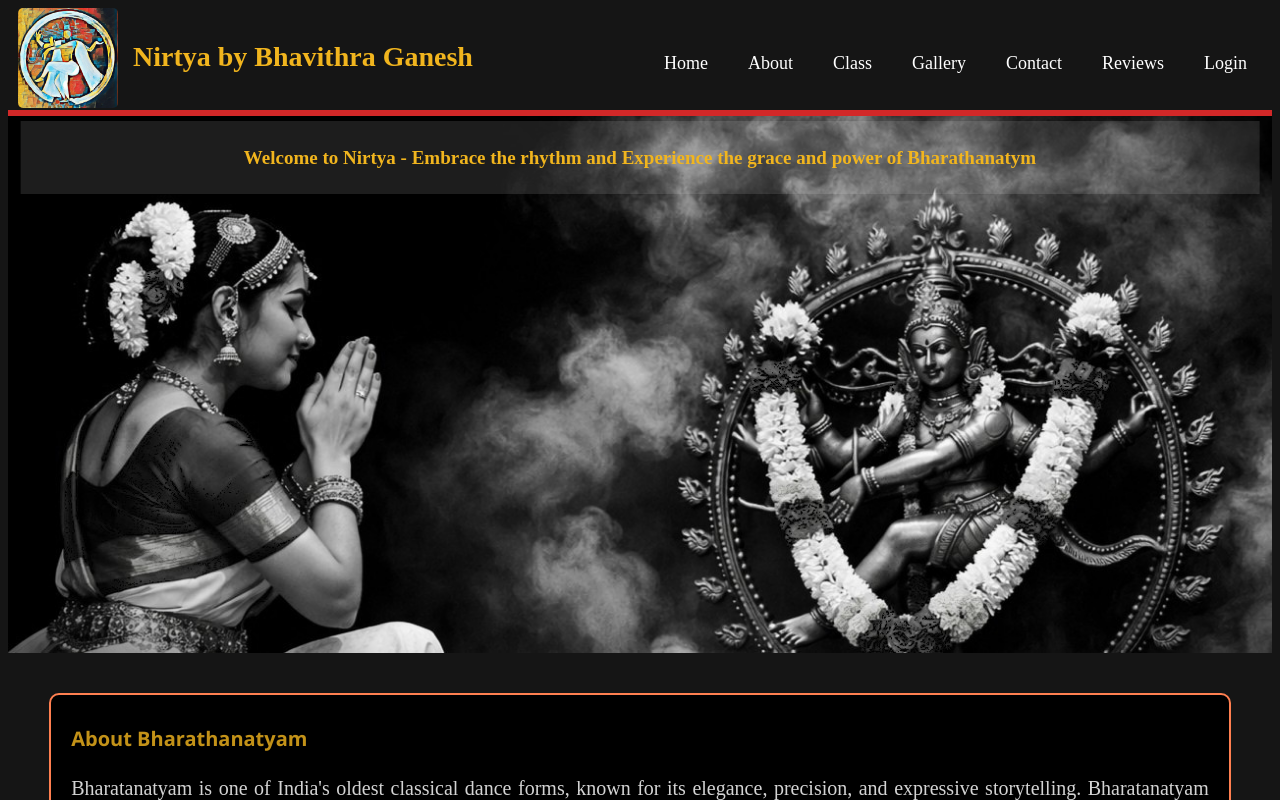
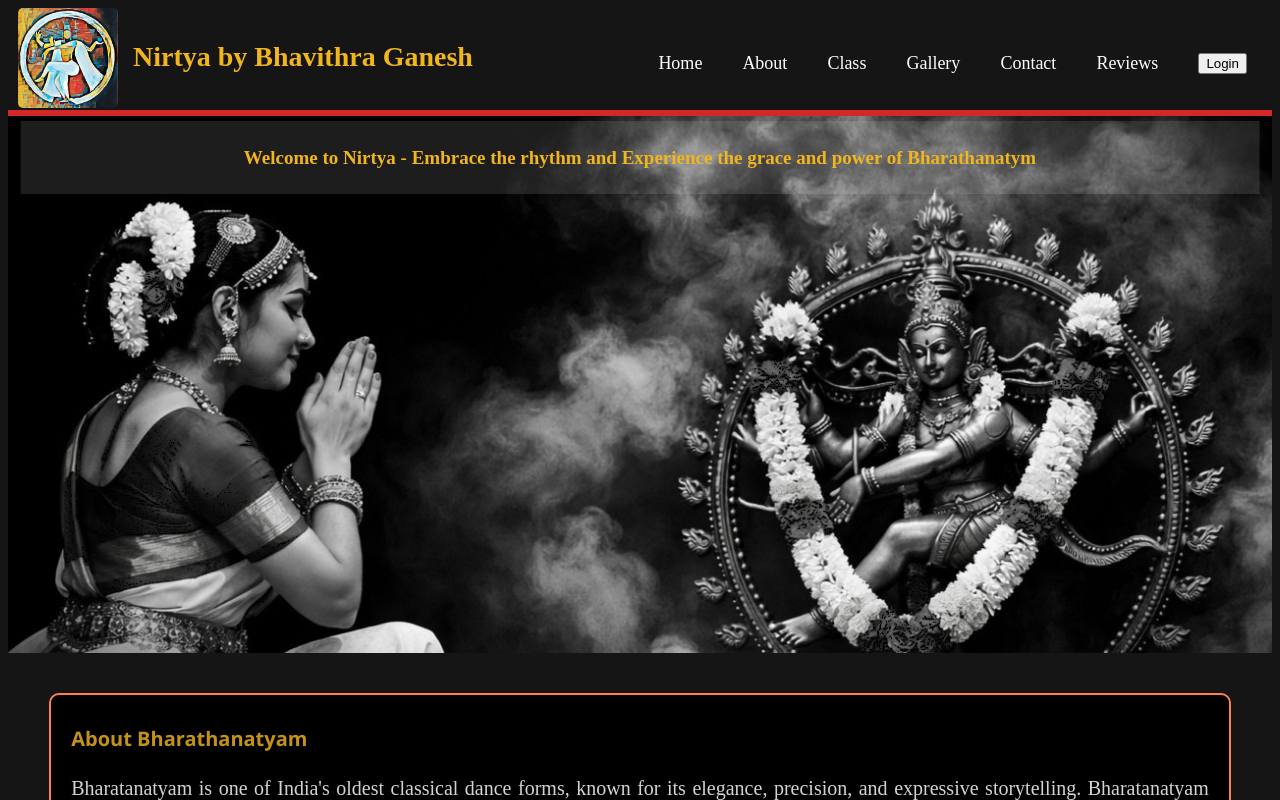
Before and after one commit to suganthi1410/unit2_Project_FullstackApplication_NirtyabyBhavithraGanesh, a React (Vite) app in the folder frontend/: page / in a window 1280 px wide. Shown: the top 800 px of the page. Built offline with nearby package versions, Linux system fonts and the light colour scheme.

Commit message:
refactored the fetch the predefined username and password and and update App.jsx

```diff
--- a/frontend/src/App.jsx
+++ b/frontend/src/App.jsx
@@ -1,4 +1,5 @@
 import { BrowserRouter, Routes, Route } from "react-router-dom";
+import { useState } from "react";
 
 import Header from "./components/layout/Header.jsx";
 import Footer from "./components/layout/Footer.jsx";
@@ -12,11 +13,27 @@ import Contact from "./components/pages/Contact.jsx";
 import ClassSchedule from "./components/classschedule/ClassSchedule.jsx";
 import ClassTimings from "./components/classschedule/ClassTimings";
 import ReviewPage from "./components/reviewpage/ReviewPage.jsx";
-import LoginPage from "./components/loginpage/Login.jsx";
+import LoginModal from "./components/modal/LoginModal";
+
 function App() {
+  const [loggedInUser, setLoggedInUser] = useState(null);
+  const [showLoginModal, setShowLoginModal] = useState(false);
+
   return (
     <BrowserRouter>
-      <Header />
+      <Header
+      onOpenLogin={() => setShowLoginModal(true)}
+        loggedInUser={loggedInUser}
+        />
+          {showLoginModal && (
+        <LoginModal
+          onClose={() => setShowLoginModal(false)}
+          onLogin={(username) => {
+            setLoggedInUser(username);
+            setShowLoginModal(false);
+          }}
+        />
+      )}
 
       <Routes>
         <Route path="/" element={<Home />} />
@@ -27,9 +44,9 @@ function App() {
 
         <Route path="/gallery" element={<Gallery />} />
         <Route path="/contact" element={<Contact />} />
+        <Route path="/review" element={<ReviewPage loggedInUser={loggedInUser} />} />
 
-        <Route path="/review" element={<ReviewPage />} />
-        <Route path="/login" element={<LoginPage />} />
+
       </Routes>
       <Footer />
     </BrowserRouter>
--- a/frontend/src/components/layout/Header.jsx
+++ b/frontend/src/components/layout/Header.jsx
@@ -4,7 +4,7 @@ import logo from '../../assets/images/logo.jpeg';
 //function created for header that displays Logo,
 //page title and links to other pages
 
-function Header() {
+function Header({ onOpenLogin, loggedInUser }) {
     return (
         <header className="header">
             <div className="logo-title">
@@ -19,7 +19,19 @@ function Header() {
                 <Link to="/gallery">Gallery</Link>
                 <Link to="/contact">Contact</Link>
                 <Link to="/review">Reviews</Link>
-                <Link to="/login">Login</Link>
+                 {!loggedInUser && (
+                <button className="login-btn" onClick={onOpenLogin}>
+                        Login
+                    </button>
+                )}
+                {loggedInUser && (
+                    <>
+                        <span className="welcome">Welcome, {loggedInUser}</span>
+                        <button className="logout-btn" onClick={() => window.location.reload()}>
+                            Logout
+                        </button>
+                    </>
+                )}
             </nav>
 
         </header>
--- a/frontend/src/components/loginpage/Login.jsx
+++ b/frontend/src/components/loginpage/Login.jsx
@@ -1,7 +1,7 @@
 import { useState } from "react";
 import axios from "axios";
 
-function LoginPage(){
+function LoginPage({ onLogin }){
     const [username, setUsername] = useState("");
     const [password, setPassword] = useState("");
     const [error, setError] = useState("");
```
